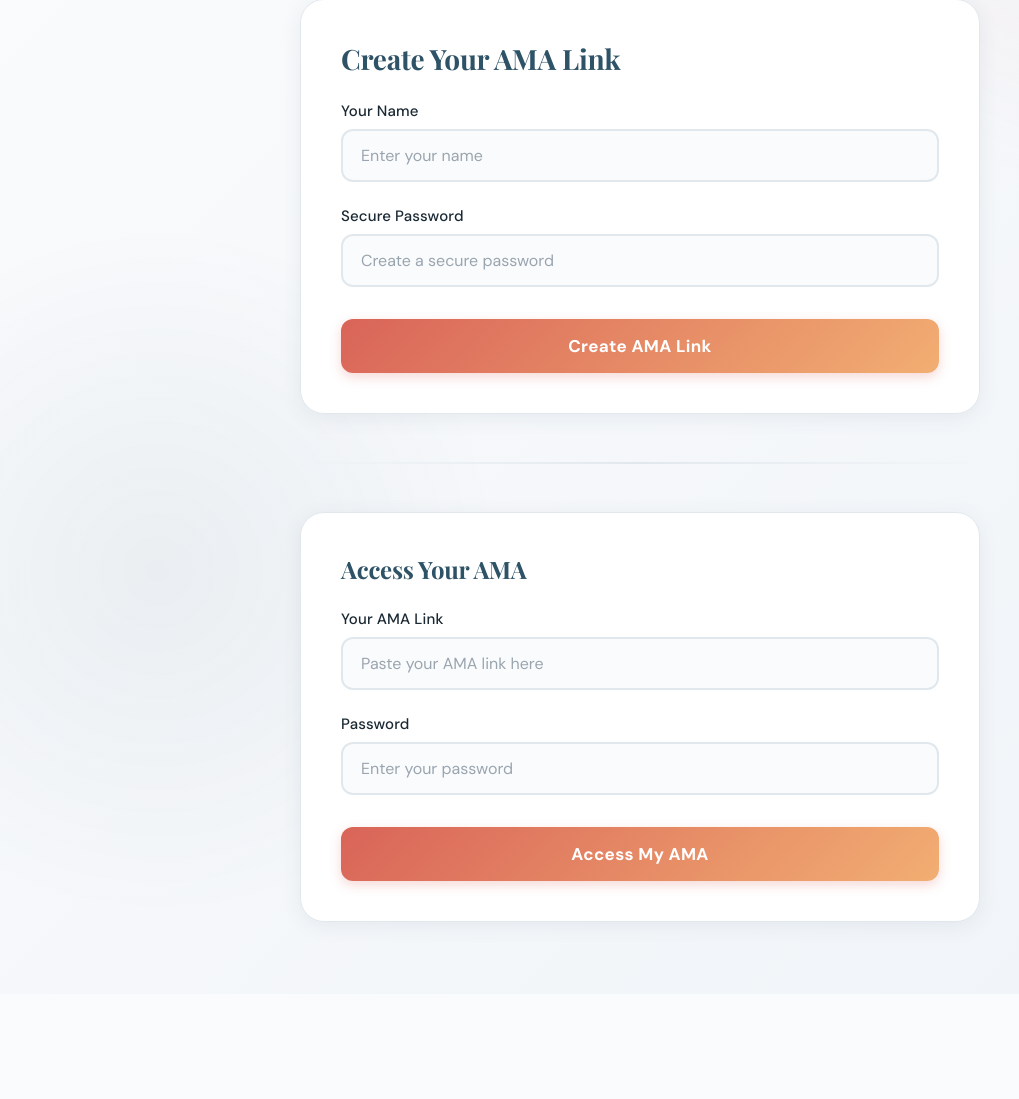
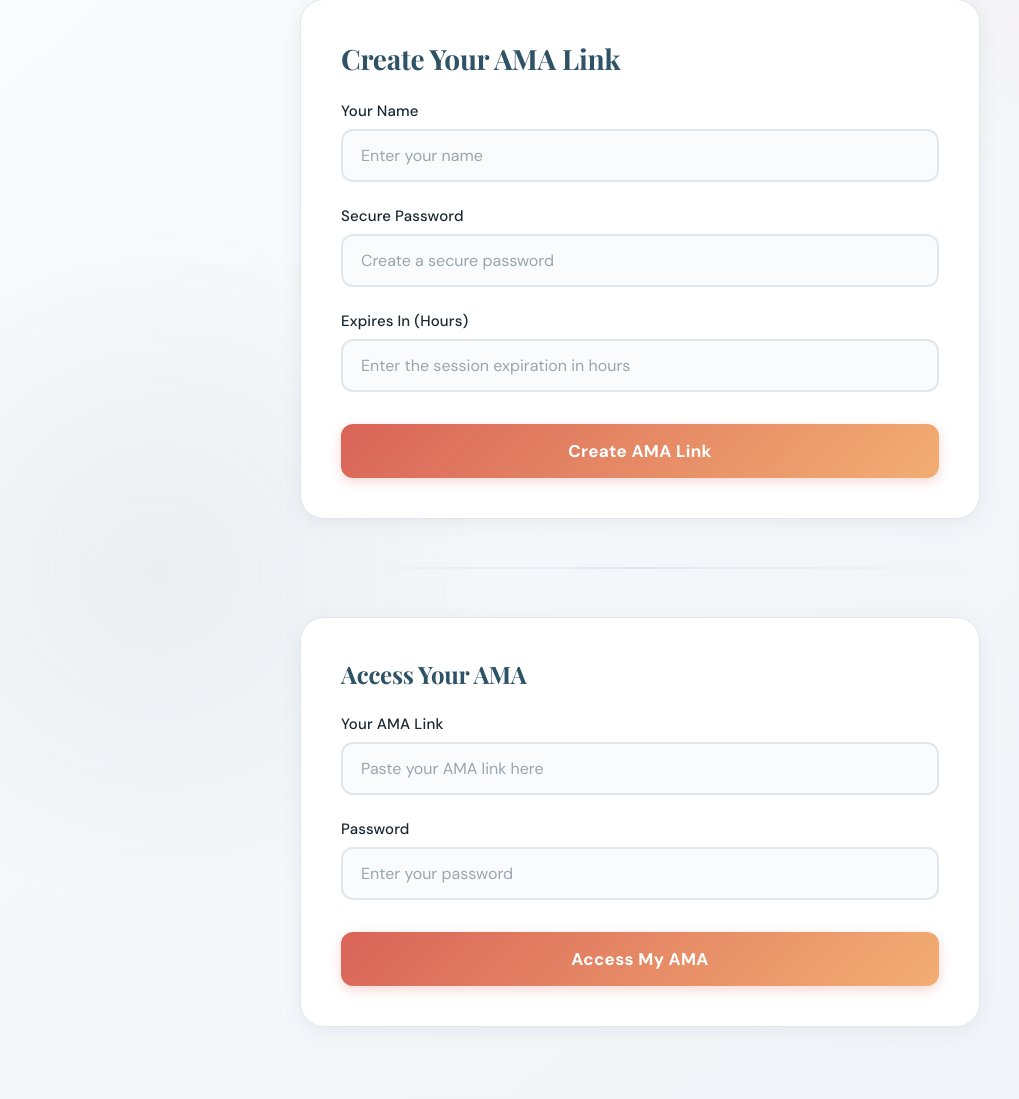
Before and after one commit to mohits-git/ask-me-anything, a Flask app: page / in a window 1280 px wide. Shown: the part 199-1298 px from the top of the page, without its empty margins (0-1019 px from the left). Before the commit the page ends 1133 px from the top, so only its background shows below. Run offline with Flask 3, Linux system fonts and the light colour scheme.

Commit message:
feat: add expires in field and wire up handlers to the services

```diff
--- a/src/routes/pages.py
+++ b/src/routes/pages.py
@@ -19,7 +19,11 @@
     if password and session_service.is_session_owner(session_id, password):
         owner = True
 
-    session, questions = session_service.get_session(session_id, password)
+    res = session_service.get_session(session_id, password)
+    if res is None:
+        return ("Not Found", 404)
+
+    session, questions = res
 
     if not session:
         return ("Not Found", 404)
--- a/src/templates/home.html
+++ b/src/templates/home.html
@@ -152,6 +152,7 @@
         }
 
         input[type="text"],
+        input[type="number"],
         input[type="password"] {
             width: 100%;
             padding: 14px 18px;
@@ -166,6 +167,7 @@
         }
 
         input[type="text"]:focus,
+        input[type="number"]:focus,
         input[type="password"]:focus {
             border-color: var(--primary);
             background: var(--surface);
@@ -173,6 +175,7 @@
         }
 
         input[type="text"]::placeholder,
+        input[type="number"]::placeholder,
         input[type="password"]::placeholder {
             color: var(--text-secondary);
             opacity: 0.6;
@@ -256,6 +259,7 @@
                 opacity: 0;
                 transform: translateY(-30px);
             }
+
             to {
                 opacity: 1;
                 transform: translateY(0);
@@ -267,6 +271,7 @@
                 opacity: 0;
                 transform: translateY(30px);
             }
+
             to {
                 opacity: 1;
                 transform: translateY(0);
@@ -278,6 +283,7 @@
                 opacity: 0;
                 transform: scale(0.95);
             }
+
             to {
                 opacity: 1;
                 transform: scale(1);
@@ -322,7 +328,14 @@
 
                 <div class="form-group">
                     <label for="password">Secure Password</label>
-                    <input id="password" type="password" name="password" placeholder="Create a secure password" required>
+                    <input id="password" type="password" name="password" placeholder="Create a secure password"
+                        required>
+                </div>
+
+                <div class="form-group">
+                    <label for="expires_in">Expires In (Hours)</label>
+                    <input id="expires_in" type="number" name="expires_in"
+                        placeholder="Enter the session expiration in hours" required min="0" max="24">
                 </div>
 
                 <button type="submit">
@@ -387,13 +400,18 @@
             if (!name) return;
             const password = formData.get("password")?.toString();
             if (!password) return;
+            const expires_in = formData.get("expires_in")
 
             const response = await fetch("/api/sessions", {
                 method: "POST",
                 headers: {
                     "Content-Type": "application/json"
                 },
-                body: JSON.stringify({name: name, password: password})
+                body: JSON.stringify({
+                    name: name,
+                    password: password,
+                    expires_in: expires_in,
+                })
             });
 
             const responseData = await response.json();
```
Also changed, not shown: src/routes/session.py (+19 -3 lines).
